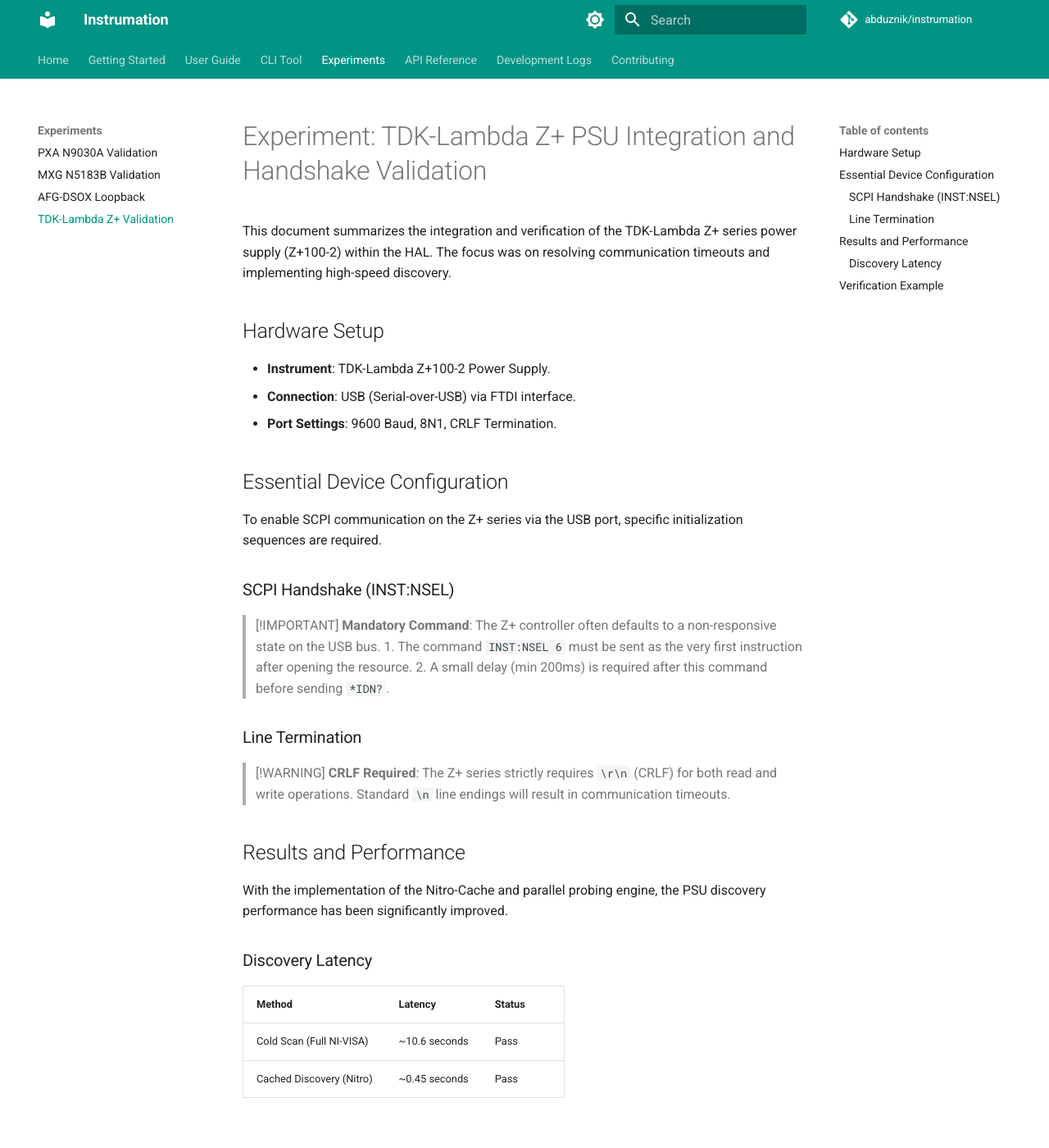
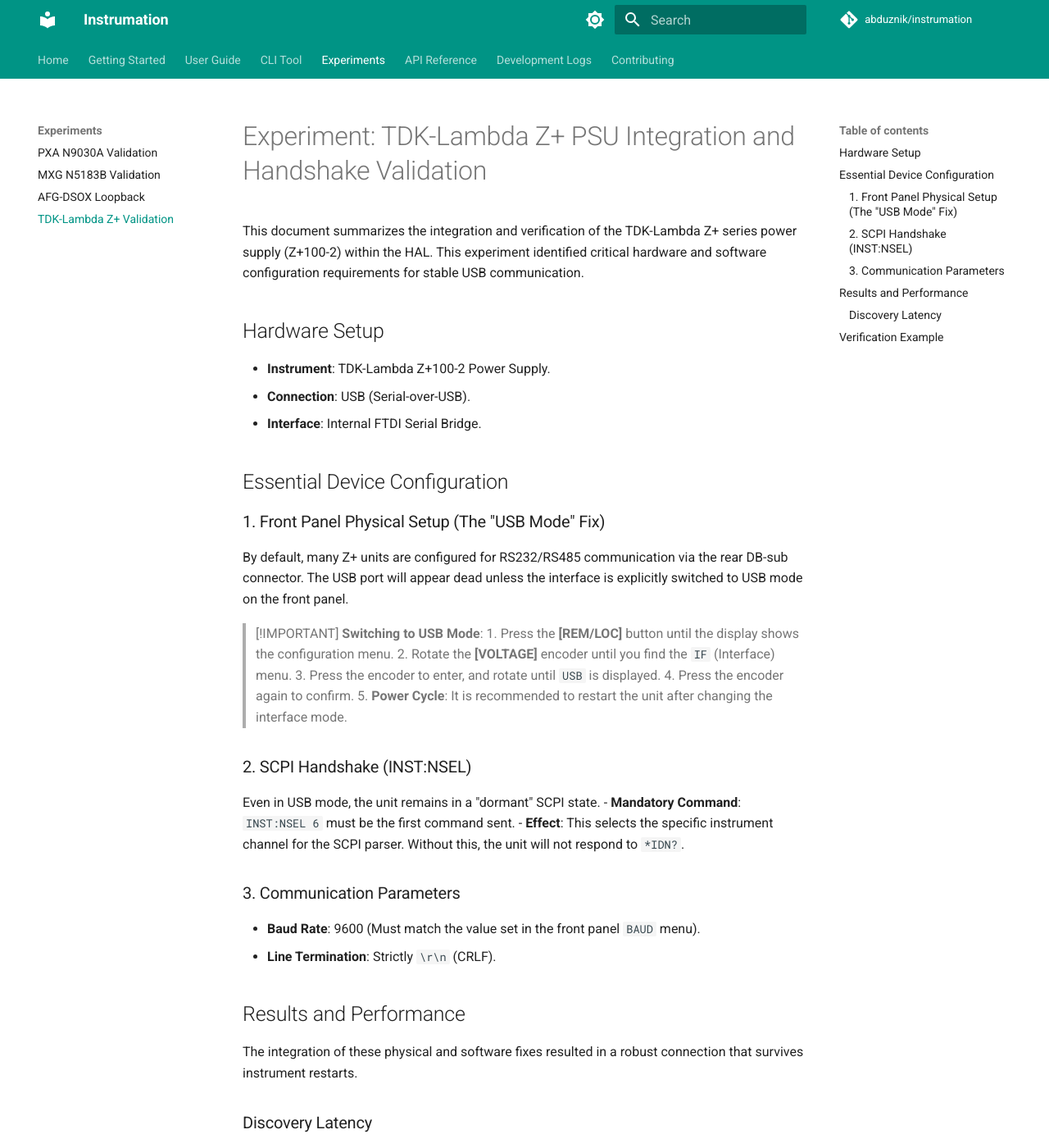
Before and after one commit to abduznik/instrumation, an MkDocs documentation site: the page built from docs/experiments/tdk_lambda_zplus.md, in a window 1280 px wide and 1400 px high. Shown: the whole window at 82% size. Built offline with MkDocs 1.6.1 and Material for MkDocs 9.7.7, drawn with Linux system fonts in a browser that asks for light colours; comment, search, counter and statistics services are not loaded; some of the changed text lies outside the part shown.

Commit message:
Updated TDK PSU experiment with critical front-panel USB mode setup

````diff
--- a/docs/experiments/tdk_lambda_zplus.md
+++ b/docs/experiments/tdk_lambda_zplus.md
@@ -1,27 +1,36 @@
 # Experiment: TDK-Lambda Z+ PSU Integration and Handshake Validation
 
-This document summarizes the integration and verification of the TDK-Lambda Z+ series power supply (Z+100-2) within the HAL. The focus was on resolving communication timeouts and implementing high-speed discovery.
+This document summarizes the integration and verification of the TDK-Lambda Z+ series power supply (Z+100-2) within the HAL. This experiment identified critical hardware and software configuration requirements for stable USB communication.
 
 ## Hardware Setup
 - **Instrument**: TDK-Lambda Z+100-2 Power Supply.
-- **Connection**: USB (Serial-over-USB) via FTDI interface.
-- **Port Settings**: 9600 Baud, 8N1, CRLF Termination.
+- **Connection**: USB (Serial-over-USB).
+- **Interface**: Internal FTDI Serial Bridge.
 
 ## Essential Device Configuration
-To enable SCPI communication on the Z+ series via the USB port, specific initialization sequences are required.
 
-### SCPI Handshake (INST:NSEL)
+### 1. Front Panel Physical Setup (The "USB Mode" Fix)
+By default, many Z+ units are configured for RS232/RS485 communication via the rear DB-sub connector. The USB port will appear dead unless the interface is explicitly switched to USB mode on the front panel.
+
 > [!IMPORTANT]
-> **Mandatory Command**: The Z+ controller often defaults to a non-responsive state on the USB bus.
-> 1. The command `INST:NSEL 6` must be sent as the very first instruction after opening the resource.
-> 2. A small delay (min 200ms) is required after this command before sending `*IDN?`.
+> **Switching to USB Mode**:
+> 1. Press the **[REM/LOC]** button until the display shows the configuration menu.
+> 2. Rotate the **[VOLTAGE]** encoder until you find the `IF` (Interface) menu.
+> 3. Press the encoder to enter, and rotate until `USB` is displayed.
+> 4. Press the encoder again to confirm.
+> 5. **Power Cycle**: It is recommended to restart the unit after changing the interface mode.
 
-### Line Termination
-> [!WARNING]
-> **CRLF Required**: The Z+ series strictly requires `\r\n` (CRLF) for both read and write operations. Standard `\n` line endings will result in communication timeouts.
+### 2. SCPI Handshake (INST:NSEL)
+Even in USB mode, the unit remains in a "dormant" SCPI state.
+- **Mandatory Command**: `INST:NSEL 6` must be the first command sent.
+- **Effect**: This selects the specific instrument channel for the SCPI parser. Without this, the unit will not respond to `*IDN?`.
+
+### 3. Communication Parameters
+- **Baud Rate**: 9600 (Must match the value set in the front panel `BAUD` menu).
+- **Line Termination**: Strictly `\r\n` (CRLF).
 
 ## Results and Performance
-With the implementation of the Nitro-Cache and parallel probing engine, the PSU discovery performance has been significantly improved.
+The integration of these physical and software fixes resulted in a robust connection that survives instrument restarts.
 
 ### Discovery Latency
 | Method | Latency | Status |
@@ -30,17 +39,14 @@
 | Cached Discovery (Nitro) | ~0.45 seconds | Pass |
 
 ## Verification Example
-The following snippet verifies the SCPI control loop:
-
 ```python
 from instrumation.factory import get_instrument
 
-# HAL automatically handles the NSEL 6 handshake
+# Ensure the PSU is set to USB mode on the front panel before running
 psu = get_instrument("AUTO", "PSU")
+print(f"Verified Connection: {psu.get_id()}")
+
 psu.set_voltage(5.0)
 psu.set_output(True)
-
-actual = psu.measure_voltage_actual()
-print(f"Set: 5.0V, Measured: {actual.value}V")
 psu.shutdown_safety()
 ```
````
